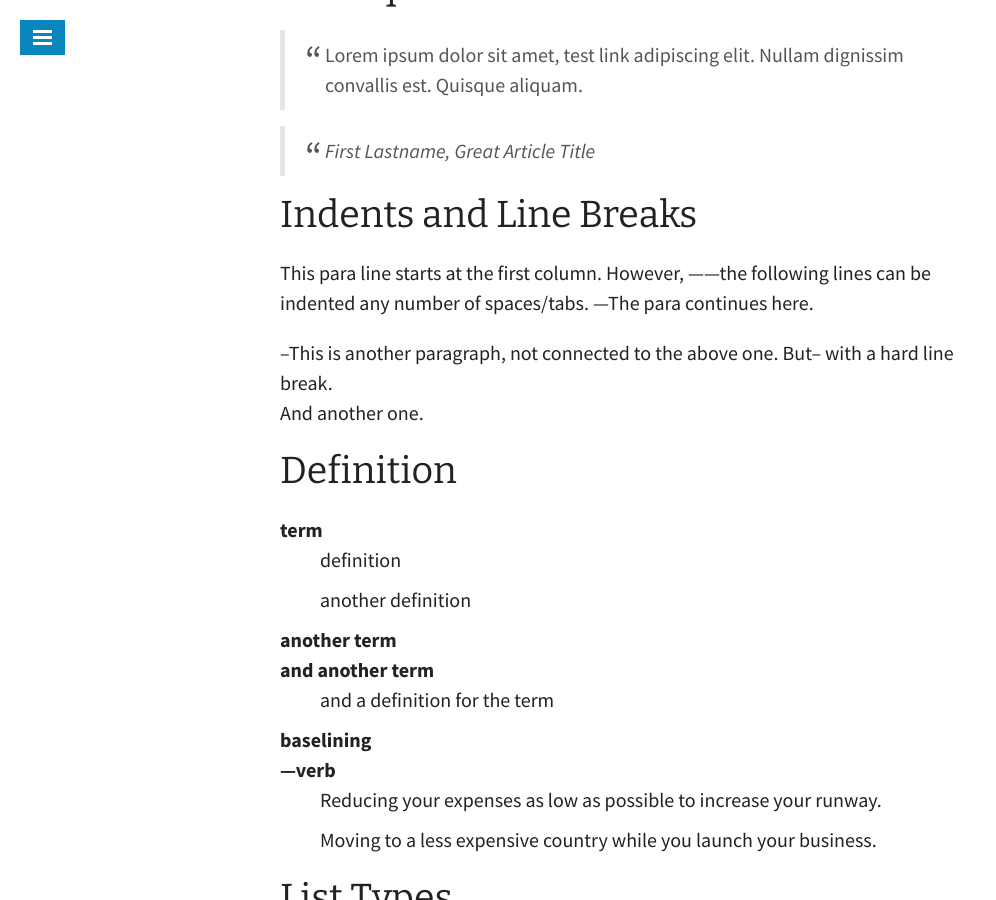
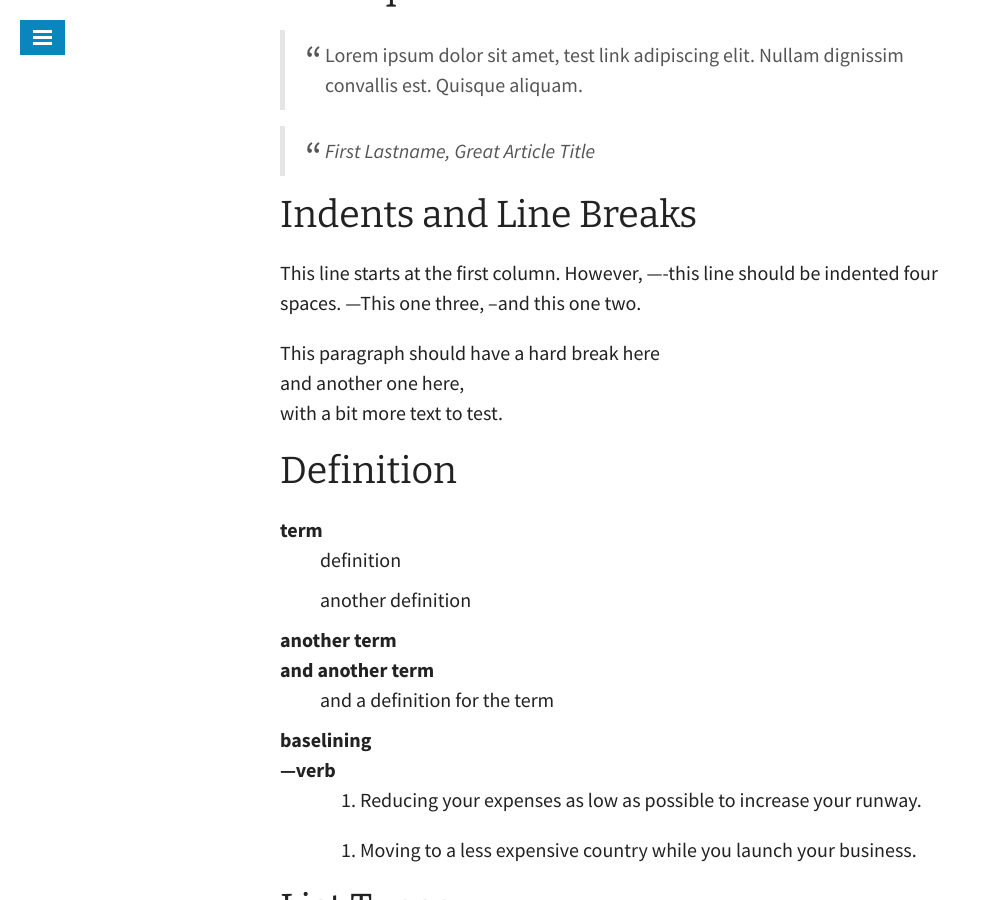
Before and after one commit to snowdj/bradonomics.github.io, a Jekyll site: the page built from _posts/2014-09-22-test-post.md, in a window 1280 px wide and 900 px high, scrolled down 1048 px. Shown: the whole window, without its empty margins (0-996 px from the left). Built offline with Jekyll 4.4.1, drawn with Linux system fonts in a browser that asks for light colours; some web fonts are replaced.

Commit message:
Markdown

```diff
--- a/_posts/2014-09-22-test-post.md
+++ b/_posts/2014-09-22-test-post.md
@@ -27,13 +27,14 @@
 
 ## Indents and Line Breaks
 
-This para line starts at the first column. However,
-------the following lines can be indented any number of spaces/tabs.
----The para continues here.
+This line starts at the first column. However,
+----this line should be indented four spaces.
+---This one three,
+--and this one two.
 
---This is another paragraph, not connected to the above one. But--
-with a hard line break. \\
-And another one.
+This paragraph should have a hard break here\\
+and another one here,\\
+with a bit more text to test.
 
 ## Definition
 
```
Also changed, not shown: other parts of _posts/2014-09-22-test-post.md (+2 -2 lines).
